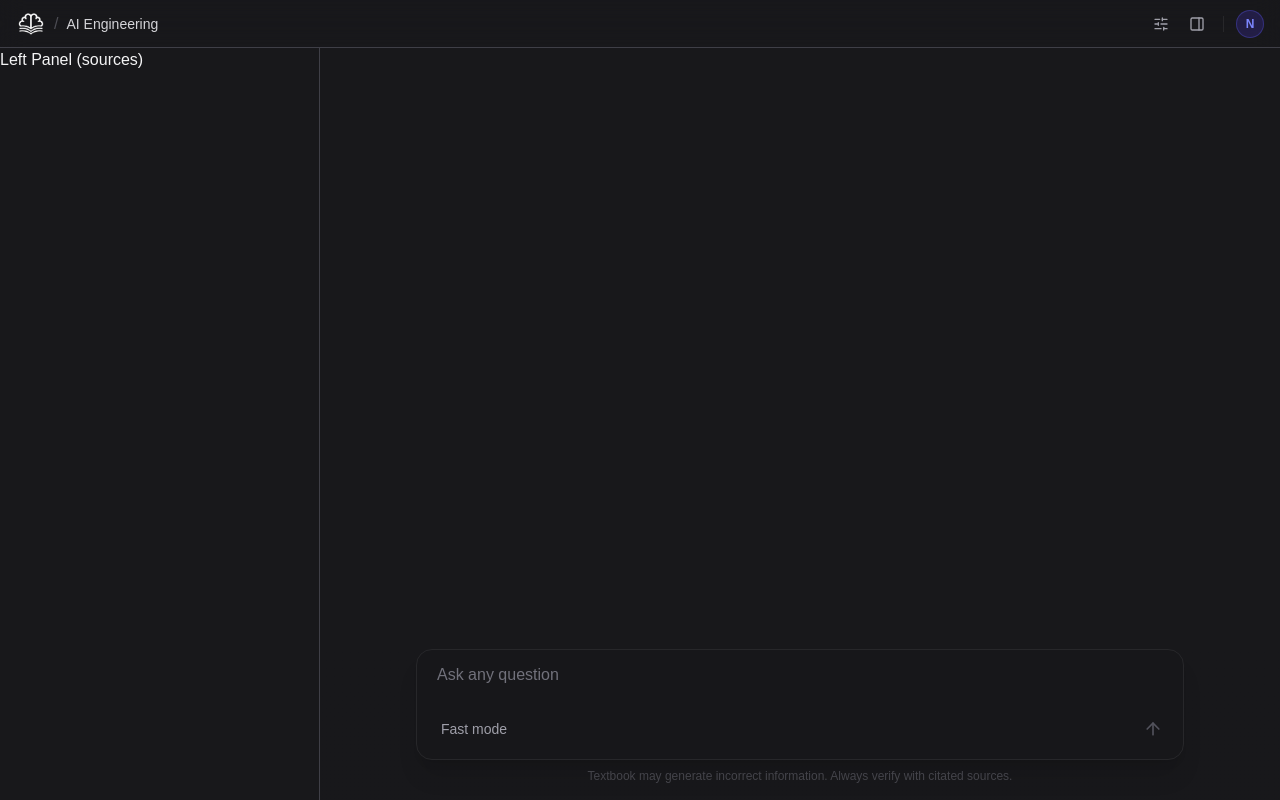
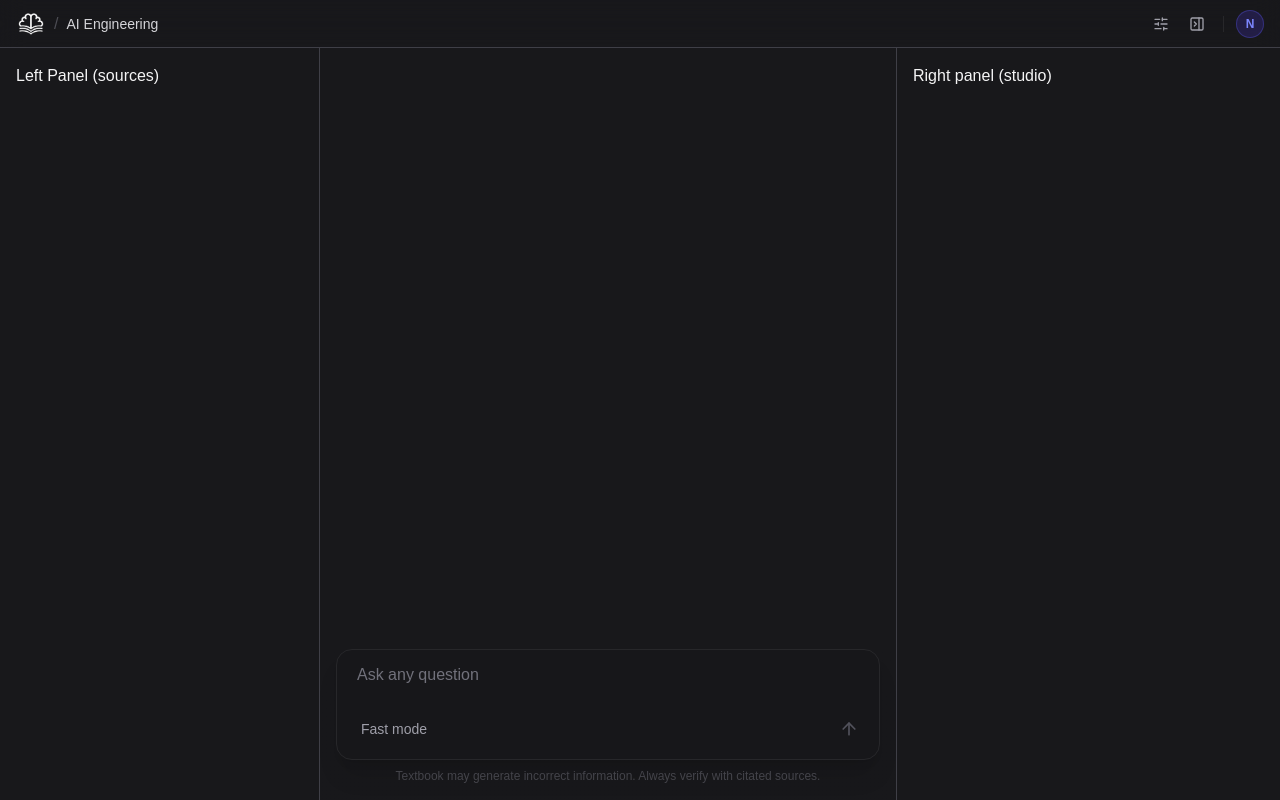
Before and after one commit to ny1411/textbook, a Next.js app in the folder textbook-frontend/: page / in a window 1280 px wide. Both pictures are taken after a click on the button 1197 px from the left and 23 px from the top of the page. Built offline with nearby package versions, Linux system fonts and the light colour scheme.

Commit message:
feat(chat-page): add animation and responsiveness to sidebar components

```diff
--- a/textbook-frontend/app/page.tsx
+++ b/textbook-frontend/app/page.tsx
@@ -2,10 +2,12 @@
 
 import { ChatInput } from "@/components/chat/ChatInput";
 import { Header } from "@/components/layout/Header";
+import { AnimatePresence, motion } from "framer-motion";
 import { useState } from "react";
 
 export default function Home() {
-  const [isStudioOpen, setIsStudioOpen] = useState(true);
+  const [isStudioOpen, setIsStudioOpen] = useState(false);
+  const [isSourceOpen, setIsSourceOpen] = useState(false);
   const [textbookTitle, setTextbookTitle] = useState("AI Engineering");
   const [userAvatar, setUserAvatar] = useState("N");
 
@@ -14,19 +16,79 @@ export default function Home() {
       <Header
         textbookTitle={textbookTitle}
         isStudioOpen={isStudioOpen}
+        isSourceOpen={isSourceOpen}
         onToggleStudio={() => setIsStudioOpen(!isStudioOpen)}
+        onToggleSources={() => setIsSourceOpen(!isSourceOpen)}
         userAvatar={userAvatar}
         onOpenInspector={() => { }}
       />
       <main className="flex-1 flex overflow-hidden">
-        <div className="w-72 lg:w-80 shrink-0 border-r border-zinc-700 overflow-y-auto" data-lenis-prevent>Left Panel (sources)</div>
-        <div className="flex-1 min-w-0 overflow-y-auto flex flex-col relative" data-lenis-prevent>
-          <div className="flex-1"></div>
+        {/* Backdrop overlay for mobile/tablet when either sidebar is open */}
+        {(isSourceOpen || isStudioOpen) && (
+          <div
+            onClick={() => {
+              setIsSourceOpen(false);
+              setIsStudioOpen(false);
+            }}
+            className="fixed inset-0 top-12 bg-black/50 z-30 lg:hidden backdrop-blur-xs"
+          />
+        )}
+
+        {/* Left Panel */}
+        <motion.aside
+          animate={{ x: isSourceOpen ? 0 : "-100%" }}
+          transition={{
+            duration: 0.5,
+            delay: 0.1,
+            ease: [0, 0.71, 0.2, 1.01],
+          }}
+          className={`
+            fixed lg:static top-12 bottom-0 left-0 z-40
+            w-72 lg:w-80 shrink-0 bg-zinc-900 border-r border-zinc-700 overflow-y-auto
+            lg:!transform-none
+          `}
+          data-lenis-prevent
+        >
+          <div className="p-4">Left Panel (sources)</div>
+        </motion.aside>
+
+        {/* Center Panel */}
+        <section className="flex-1 min-w-0 flex flex-col h-full relative" data-lenis-prevent>
+          <div className="flex-1 overflow-y-auto p-4">
+            {/* Chat history will render here */}
+          </div>
           <ChatInput onSend={(query, isAgent) => console.log("Sent:", { query, isAgent })} />
-        </div>
-        {isStudioOpen && (
-          <div className="w-80 lg:w-96 shrink-0 border-l border-zinc-700 overflow-y-auto" data-lenis-prevent>Right panel</div>
-        )}
+        </section>
+
+        {/* Right Panel */}
+        <AnimatePresence>
+          {isStudioOpen && (
+            <motion.aside
+              initial={{ width: 0, opacity: 0 }}
+              animate={{ width: 384, opacity: 1 }}
+              exit={{ width: 0, opacity: 0 }}
+              transition={{
+                duration: 0.5,
+                delay: 0.1,
+                ease: [0, 0.71, 0.2, 1.01],
+              }}
+              className={`
+              fixed lg:static top-12 bottom-0 right-0 z-40
+              bg-zinc-900 border-zinc-700 overflow-y-auto
+              ${isStudioOpen
+                  ? "w-80 lg:w-96 translate-x-0 border-l"
+                  : "w-80 translate-x-full lg:w-0 lg:translate-x-0 lg:border-l-0 lg:overflow-hidden"
+                }
+              `}
+              data-lenis-prevent
+            >
+              {/* Inner container with fixed width prevents text squishing while collapsing */}
+              <div className="p-4">
+                Right panel (studio)
+              </div>
+            </motion.aside>
+          )}
+        </AnimatePresence>
       </main>
     </div>
   );
--- a/textbook-frontend/components/layout/Header.tsx
+++ b/textbook-frontend/components/layout/Header.tsx
@@ -3,7 +3,8 @@
 import {
     SlidersHorizontal,
     PanelRightClose,
-    PanelRight
+    PanelRight,
+    PanelLeft
 } from "lucide-react";
 import Image from "next/image";
 import logo from "@/public/logo.png"
@@ -12,7 +13,9 @@ interface HeaderProps {
     textbookTitle: string;
     userAvatar?: any;
     isStudioOpen?: boolean;
+    isSourceOpen?: boolean;
     onToggleStudio?: () => void;
+    onToggleSources?: () => void;
     onOpenInspector?: () => void;
 }
 
@@ -20,13 +23,24 @@ export function Header({
     textbookTitle = "AI Engineering",
     userAvatar = "N",
     isStudioOpen = true,
+    isSourceOpen = false,
     onToggleStudio,
+    onToggleSources,
     onOpenInspector
 }: HeaderProps) {
     return (
         <header className="h-12 shrink-0 flex items-center justify-between px-4 border-b border-zinc-700 backdrop-blur-md">
             {/* Left Zone: Brand and Title */}
             <div className="flex items-center gap-2">
+                {/* Mobile Toggle Button for Left Sources (hidden on lg and above) */}
+                <button
+                    onClick={onToggleSources}
+                    className="lg:hidden p-1.5 rounded-md text-zinc-400 hover:text-zinc-100 hover:bg-zinc-800/60"
+                    title="Toggle Sources"
+                >
+                    <PanelLeft className="size-4" />
+                </button>
+
                 {/* App Logo */}
                 <div className="flex items-center gap-2 cursor-pointer">
                     <Image
```
